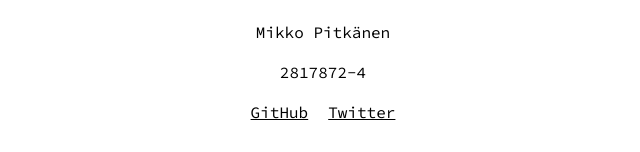
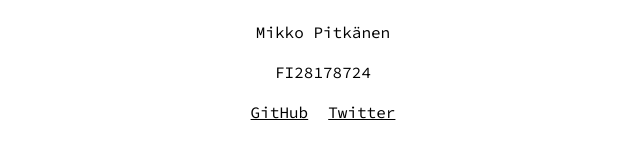
Before and after one commit to pitkane/mbit.fi, a React (Create React App) app: page / in a window 1280 px wide. Shown: the part 221-373 px from the top of the page, without its empty margins (317-957 px from the left). Built offline with nearby package versions, Linux system fonts and the light colour scheme.

Commit message:
Update packages and vat number

```diff
--- a/package.json
+++ b/package.json
@@ -4,10 +4,10 @@
   "private": true,
   "devDependencies": {
     "gh-pages": "^0.12.0",
-    "react-scripts": "0.9.0"
+    "react-scripts": "0.9.5"
   },
   "dependencies": {
-    "eslint": "^3.17.1",
+    "eslint": "^3.19.0",
     "eslint-config-prettier": "^1.5.0",
     "react": "^15.4.2",
     "react-dom": "^15.4.2"
--- a/src/App.js
+++ b/src/App.js
@@ -14,7 +14,7 @@
           Mikko Pitkänen
         </p>
         <p className="">
-          2817872-4
+          FI28178724
         </p>
         <p className="btns">
           <a
```
